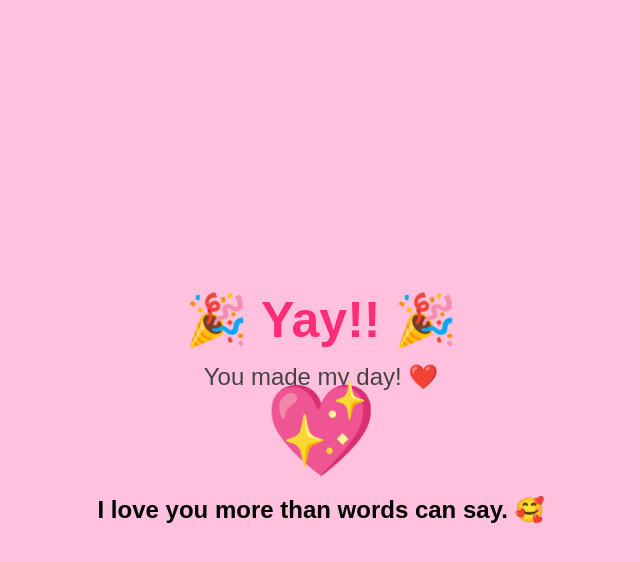
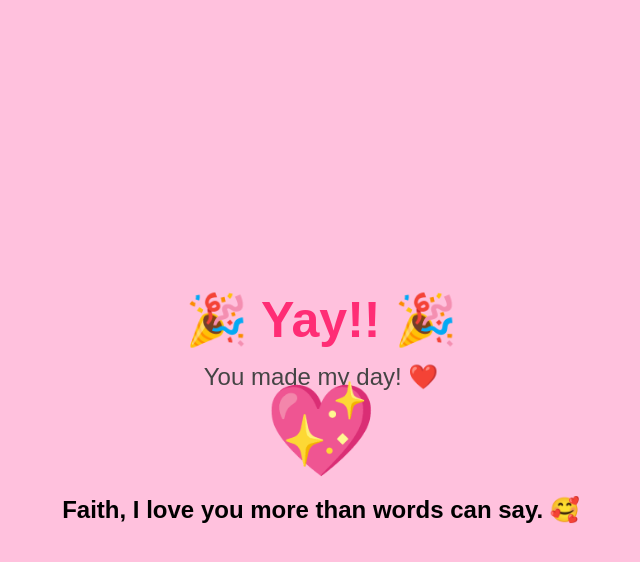
Before and after one commit to DDT-Codes/do-you-love-me, a plain HTML site: page index.html in a window 1280 px wide. Both pictures are taken after a click on the button "Yes ❤️". Shown: the whole page, without its empty margins (319-959 px from the left). Drawn offline with Linux system fonts and the light colour scheme.

Commit message:
Update index.html

```diff
--- a/index.html
+++ b/index.html
@@ -40,7 +40,7 @@
 
     <div class="big-heart">💖</div>
 
-    <h2>I love you more than words can say. 🥰</h2>
+    <h2>Faith, I love you more than words can say. 🥰</h2>
 
 </div>
 <canvas id="confetti"></canvas>
```
